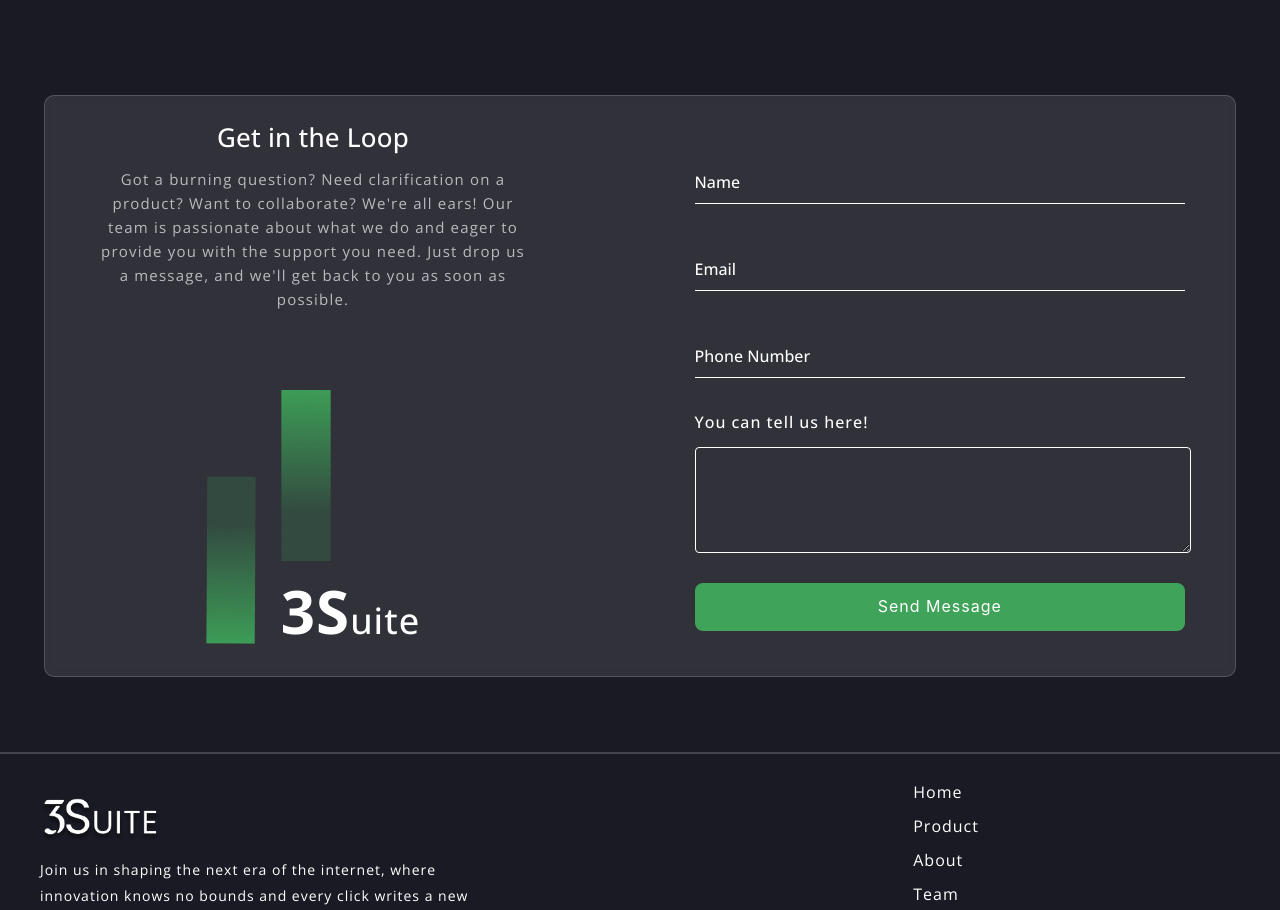
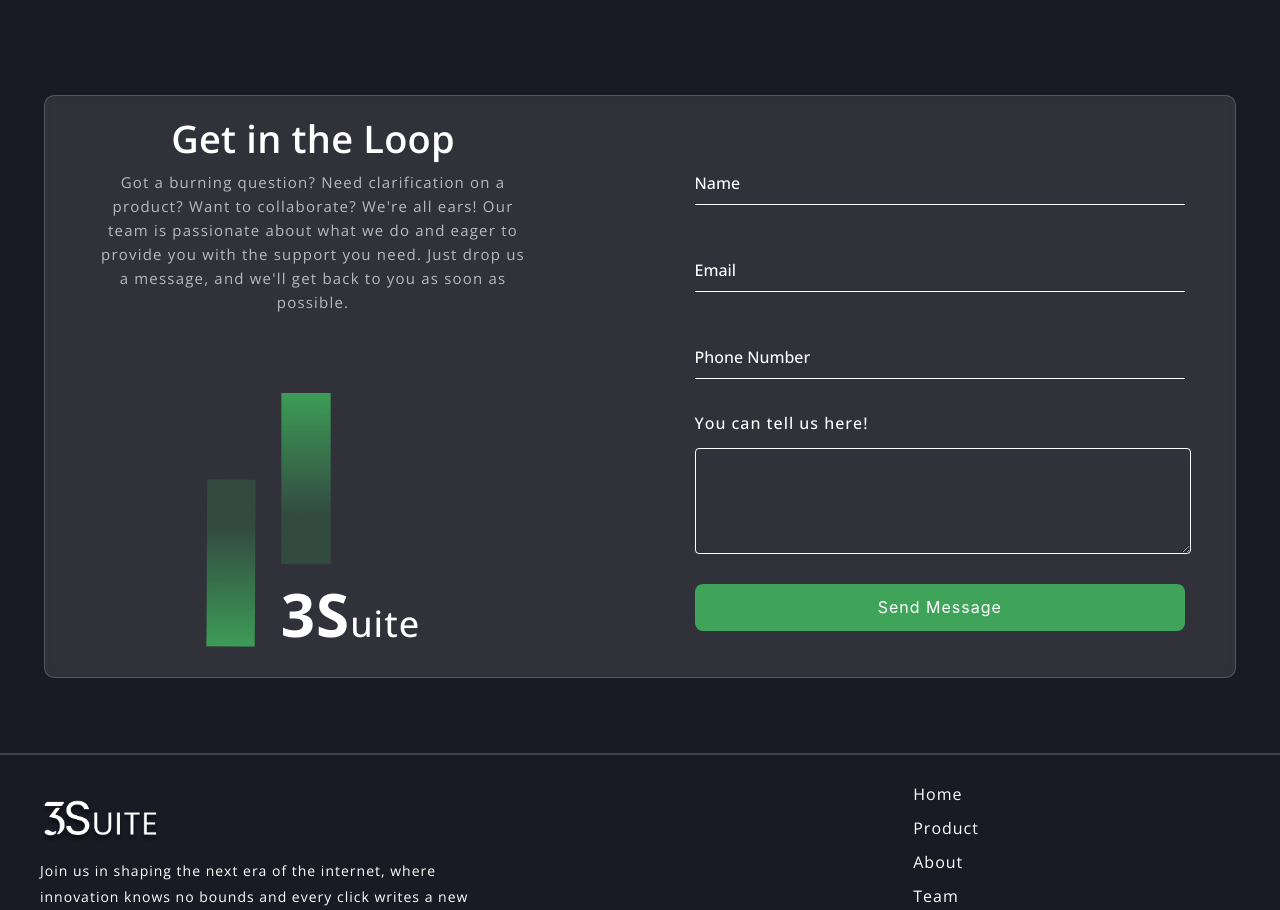
Before and after one commit to muthu-tm/3suite-landing-page, a React (Create React App) app: page / in a window 1280 px wide. Shown: the part 3180-4090 px from the top of the page. Built offline with nearby package versions, Linux system fonts and the light colour scheme; no server answers.

Commit message:
Text issue fix

```diff
--- a/src/components/Newsletter/newsletter.css
+++ b/src/components/Newsletter/newsletter.css
@@ -35,9 +35,9 @@
 }
 .letsConnect{
     font-style: normal;
-    font-weight: 500;
-    font-size: 26px;
-    line-height: 20px;
+    font-weight: 600;
+    font-size: 38px;
+    line-height: 24px;
     color: #fff;
     letter-spacing: 0.2px;
     text-align: center;
```
